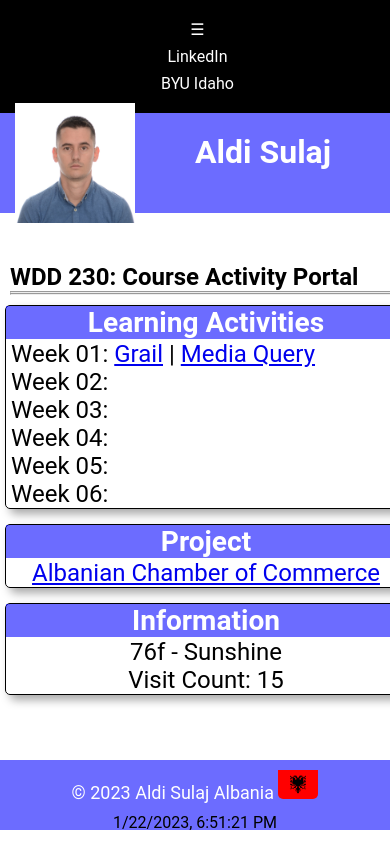
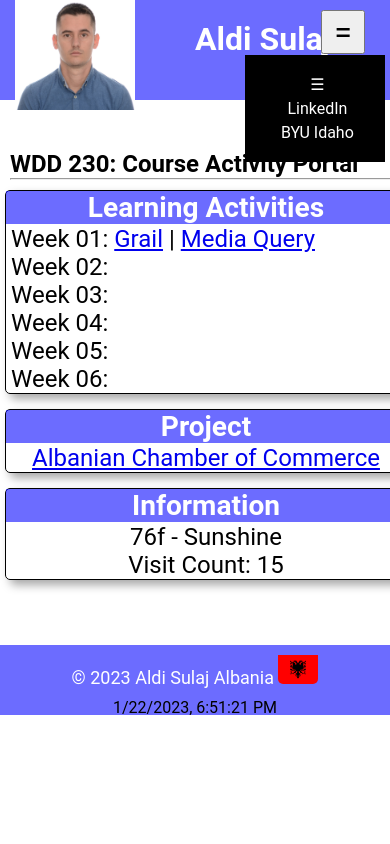
Before and after one commit to aldi-sulaj/wdd230, a plain HTML site: page index.html in a window 390 px wide. Drawn offline with nearby package versions, Linux system fonts and the light colour scheme; a web font is replaced by a local one.

Commit message:
new changes

```diff
--- a/index.html
+++ b/index.html
@@ -25,6 +25,8 @@
     <title>WDD 230 - Portal - Aldi Sulaj</title>
   </head>
   <body>
+    <header>
+      <button>=</button>
       <nav>
         <ul>
           <li><a href="#">BYU Idaho</a></li>
@@ -32,7 +34,7 @@
           <li><a href="#">&#9776;</a></li>
         </ul>
       </nav>
-    <header>
+
       <div class="logo-background">
         <img class="logo" src="image/Aldi_2022_(2).JPG" alt="my picture" />
         <h1 class="name">Aldi Sulaj</h1>
@@ -40,7 +42,6 @@
     </header>
     <main>
       <h2 class="h2-title">WDD 230: Course Activity Portal</h2>
-      <hr />
       <hr />
       <div class="allcards">
         <section class="card">
@@ -81,5 +82,6 @@
       </div>
     </footer>
     <script src="scripts/getDates.js"></script>
+    <script src="scripts/javascript.js"></script>
   </body>
 </html>
--- /dev/null
+++ b/scripts/javascript.js
@@ -0,0 +1,6 @@
+const mybtn = document.querySelector("header button");
+const mynav = document.querySelector("nav");
+
+mybtn.addEventListener("click", () => {
+  mynav.classList.toggle("open");
+});
--- a/styles/base.css
+++ b/styles/base.css
@@ -10,8 +10,6 @@ body {
 }
 
 nav {
-  display: flex;
-  flex-direction: column;
   text-align: right;
   background-color: black;
   padding: 20px;
@@ -22,12 +20,25 @@ nav li {
   display: inline;
 }
 
+nav ul {
+  padding: 0;
+  margin: 0;
+}
+
 nav a {
   text-decoration: none;
-  padding: 0.8rem;
+  padding: 0.7rem;
   color: white;
 }
 
+header button {
+  position: absolute;
+  top: 10px;
+  right: 25px;
+  width: 44px;
+  height: 44px;
+  font-size: 2rem;
+}
 .logo {
   float: left;
   width: 120px;
--- a/styles/large.css
+++ b/styles/large.css
@@ -15,10 +15,29 @@
 }
 
 @media only screen and (max-width: 38rem) {
+  nav {
+    position: absolute;
+    top: 55px;
+    right: 5px;
+    width: auto;
+  }
+
+  nav .open {
+    display: block;
+  }
+
+  nav li {
+    list-style: none;
+  }
+
+  nav a {
+    padding: 0;
+  }
+
   nav ul {
     display: flex;
     flex-direction: column-reverse;
-    gap: 8px;
+    gap: 5px;
   }
 
   nav ul li {
```
Also changed, not shown: week01/image/Large-display.png (added), week01/image/small-display.png (added). Lines whose indentation alone changed are shown as unchanged.
